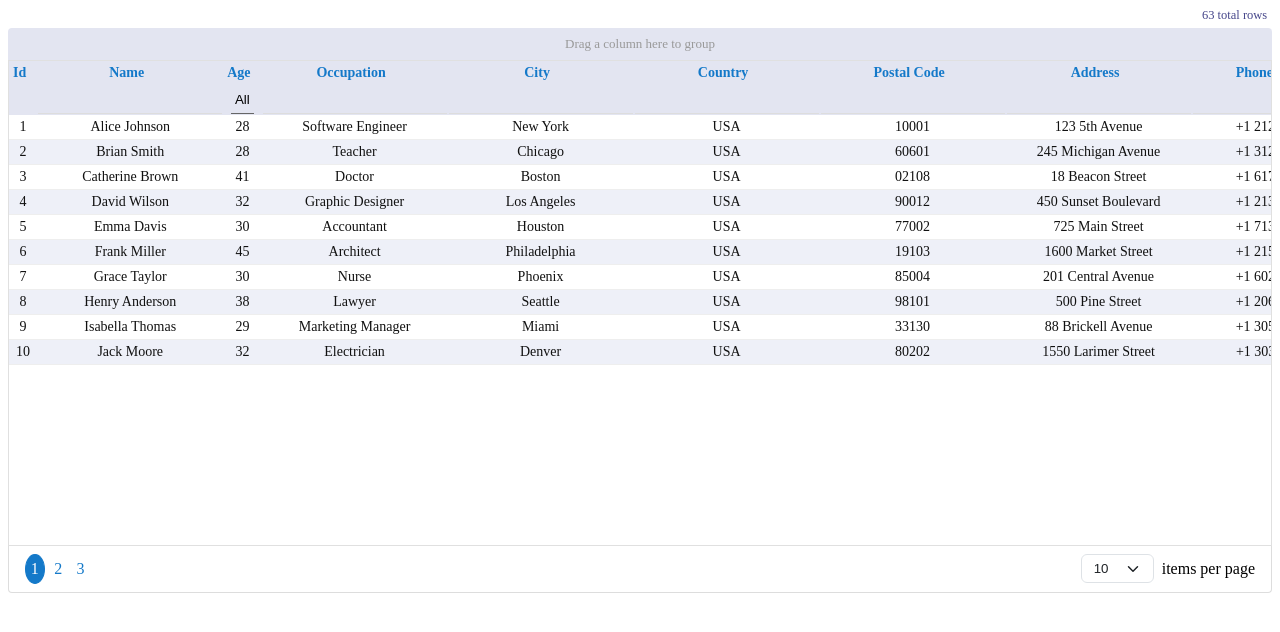
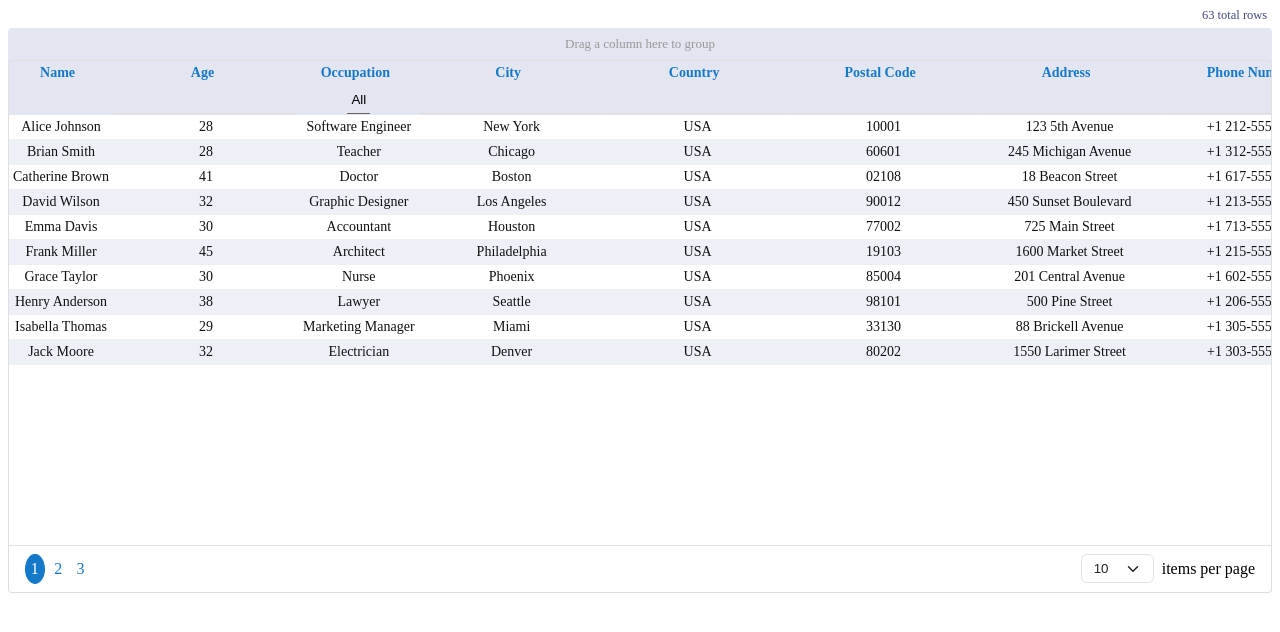
Before and after one commit to maissour/grid-vuejs, a Vue app in the folder gridVuejs/: page / in a window 1280 px wide. Shown: the top 632 px of the page. Built offline with nearby package versions, Linux system fonts and the light colour scheme; the HTML template or start-up script is replaced by a standard one.

Commit message:
hide column was added

```diff
--- a/gridVuejs/src/components/grid/GridTable.vue
+++ b/gridVuejs/src/components/grid/GridTable.vue
@@ -577,7 +577,7 @@ const compareValues = (aVal: any, bVal: any): number => {
         <tr>
           <th
             class="t-header"
-            v-for="(col, idx) in props.columns"
+            v-for="(col, idx) in props.columns?.filter((x) => !x.hidden)"
             :key="idx"
             draggable="true"
             @dragstart="onHeaderDragStart($event, col)"
@@ -634,7 +634,7 @@ const compareValues = (aVal: any, bVal: any): number => {
                 :class="selectedRowClass(item.row)"
                 @click="selectionChange($event, item.row)"
               >
-                <td v-for="(col, colIdx) in props.columns" :key="colIdx">
+                <td v-for="(col, colIdx) in props.columns?.filter((x) => !x.hidden)" :key="colIdx">
                   {{ displayCell(col, item.row) }}
                 </td>
               </tr>
@@ -650,7 +650,7 @@ const compareValues = (aVal: any, bVal: any): number => {
             :class="selectedRowClass(row)"
             @click="selectionChange($event, row)"
           >
-            <td v-for="(col, colIdx) in props.columns" :key="colIdx">
+            <td v-for="(col, colIdx) in props.columns?.filter((x) => !x.hidden)" :key="colIdx">
               {{ displayCell(col, row) }}
             </td>
           </tr>
--- a/gridVuejs/src/components/grid/index.types.ts
+++ b/gridVuejs/src/components/grid/index.types.ts
@@ -1,6 +1,7 @@
 export interface GridColumns {
     title: string;
     field: string;
+    hidden?: boolean;
     filterable?: boolean;
     format?: string;
     filterCell?: ((h: any, defaultRendering: any | null, props: GridFilterCellProps, listeners: any) => any) | string | any;
--- a/gridVuejs/src/views/HomeView.vue
+++ b/gridVuejs/src/views/HomeView.vue
@@ -8,6 +8,7 @@ const columns: GridColumns[] = [
   {
     title: 'id',
     field: 'id',
+    hidden: true,
     filterable: false,
   },
   {
```
